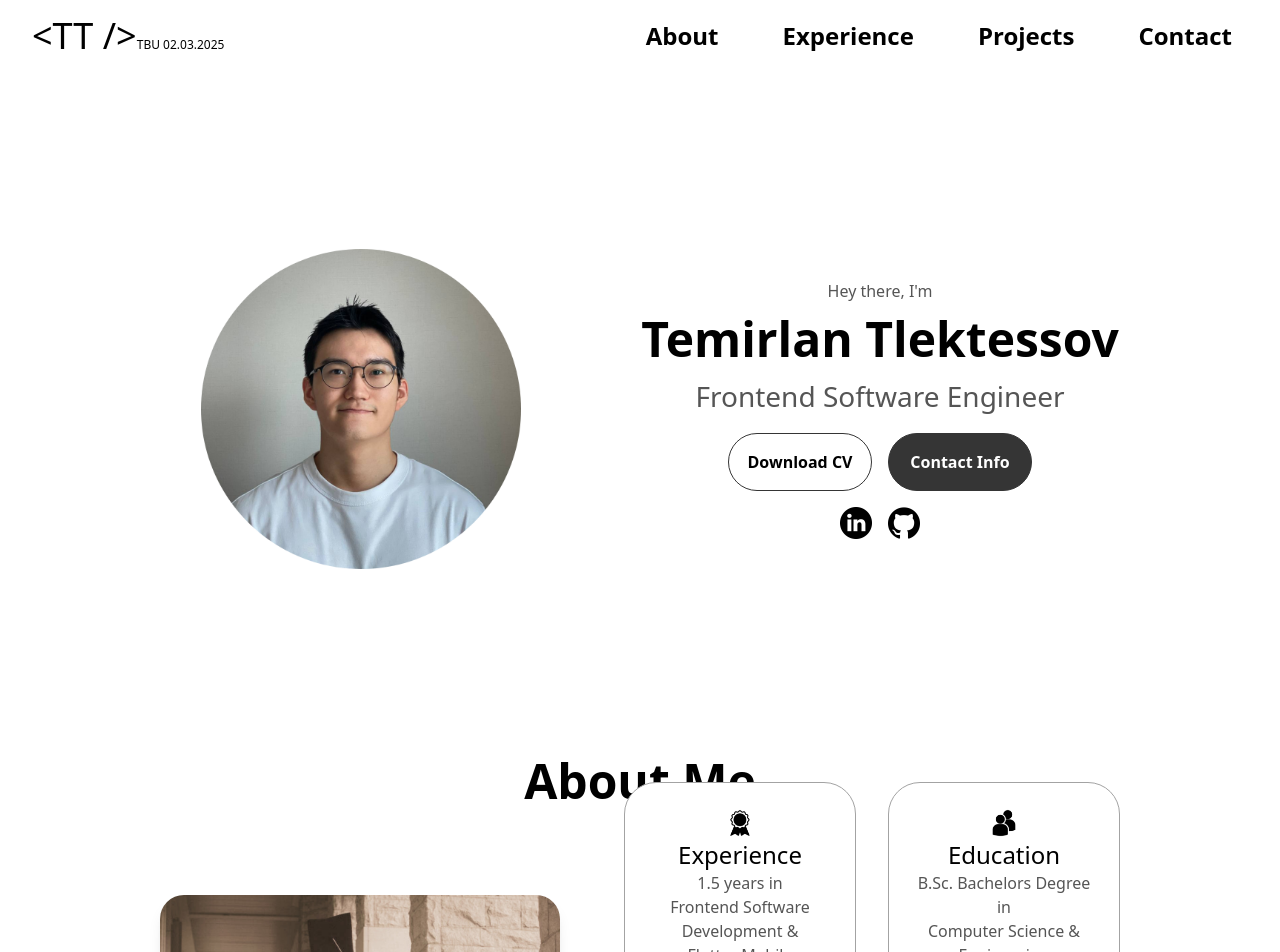
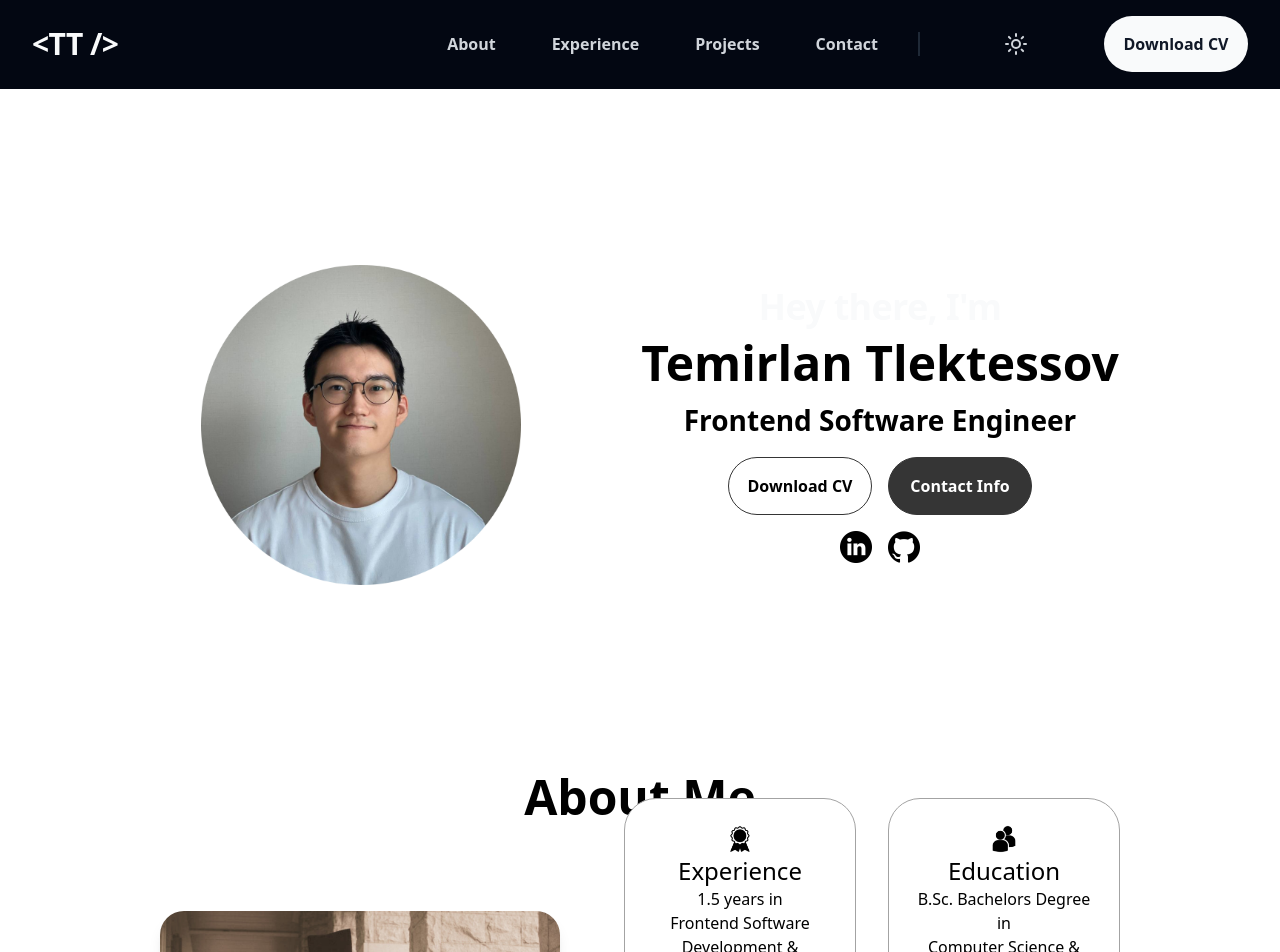
Before and after one commit to ttlektessov/tlektessov.github.io, a React (Vite) app: page / in a window 1280 px wide. Shown: the top 952 px of the page. Built offline with nearby package versions, Linux system fonts and the light colour scheme.

Commit message:
design upd, added button, iconbutton, drawer components

```diff
--- a/index.html
+++ b/index.html
@@ -1,4 +1,4 @@
-<!DOCTYPE html>
+<!doctype html>
 <html lang="en">
   <head>
     <meta charset="UTF-8" />
--- a/package.json
+++ b/package.json
@@ -13,7 +13,9 @@
     "deploy": "gh-pages -d dist"
   },
   "dependencies": {
+    "@radix-ui/react-dialog": "^1.1.6",
     "@tailwindcss/vite": "^4.0.9",
+    "lucide-react": "^0.477.0",
     "react": "^19.0.0",
     "react-dom": "^19.0.0",
     "tailwindcss": "^4.0.9"
--- a/src/App.jsx
+++ b/src/App.jsx
@@ -7,20 +7,20 @@ import Projects from "./components/Projects/Projects";
 import Contact from "./components/Contact/Contact";
 import Footer from "./components/Footer/Footer";
 import useWindowSize from "./useWindowSize";
+import { useState, useEffect } from "react";
 function App() {
-  const { width } = useWindowSize();
-  if (width <= 600) {
-    return (
-      <div className="flex items-center justify-center h-screen">
-        <p className="text-center text-xl">
-          In development, check the portfolio from PC <br /> TBU 02.03.2025
-        </p>
-      </div>
-    );
-  } else {
+  const [darkMode, setDarkMode] = useState("dark");
+  useEffect(() => {
+    document.documentElement.classList.toggle("dark", darkMode === "dark");
+  }, []);
+  function toggleDarkMode() {
+    const newMode = darkMode === "dark" ? "light" : "dark";
+    setDarkMode(newMode);
+    document.documentElement.classList.toggle("dark", newMode === "dark");
+  }
   return (
     <>
-        <Header />
+      <Header darkMode={darkMode} toggleDarkMode={toggleDarkMode} />
       <Profile />
       <About />
       <Experience />
@@ -30,6 +30,5 @@ function App() {
     </>
   );
 }
-}
 
 export default App;
--- /dev/null
+++ b/src/assets.js
@@ -0,0 +1,45 @@
+// Images
+import profilePic from "./assets/profile-pic.png";
+import patronWebsite from "./assets/patron_website.png";
+import mindsightMobile from "./assets/mindsight_mobile.png";
+import adminPage from "./assets/admin_page.png";
+import checkmark from "./assets/checkmark.png";
+import arrow from "./assets/arrow.png";
+import education from "./assets/education.png";
+import experience from "./assets/experience.png";
+import email from "./assets/email.png";
+import github from "./assets/github.png";
+import linkedin from "./assets/linkedin.png";
+
+// Documents
+import resume from "./assets/Temirlan_Tlektessov_Resume.pdf";
+
+// Icons
+// If you have any icon imports, add them here
+
+// Export all assets
+export const images = {
+  profilePic,
+  patronWebsite,
+  mindsightMobile,
+  adminPage,
+  checkmark,
+  arrow,
+  education,
+  experience,
+  email,
+  github,
+  linkedin,
+};
+
+export const documents = {
+  resume,
+};
+
+// Default export for importing everything
+const assets = {
+  images,
+  documents,
+};
+
+export default assets;
--- /dev/null
+++ b/src/components/General/Button.jsx
@@ -0,0 +1,17 @@
+import React, { forwardRef } from "react";
+
+const Button = forwardRef(({ className = "", children, ...props }, ref) => {
+  return (
+    <button
+      className={`inline-flex items-center justify-center rounded-xl bg-gray-900 px-4 py-1.5 font-medium text-gray-50 transition-colors duration-200 hover:cursor-pointer hover:bg-gray-700 active:bg-gray-800 ${className}`}
+      ref={ref}
+      {...props}
+    >
+      {children}
+    </button>
+  );
+});
+
+Button.displayName = "Button";
+
+export default Button;
--- /dev/null
+++ b/src/components/General/Drawer.jsx
@@ -0,0 +1,62 @@
+import * as React from "react";
+import * as DrawerPrimitive from "@radix-ui/react-dialog";
+
+const Drawer = DrawerPrimitive.Root;
+const DrawerTrigger = DrawerPrimitive.Trigger;
+const DrawerClose = DrawerPrimitive.Close;
+const DrawerTitle = React.forwardRef(({ className, ...props }, ref) => (
+  <DrawerPrimitive.Title ref={ref} className={className} {...props} />
+));
+DrawerTitle.displayName = DrawerPrimitive.Title.displayName;
+
+const VisuallyHidden = React.forwardRef(({ children, ...props }, ref) => (
+  <span
+    ref={ref}
+    className="absolute -m-px h-px w-px overflow-hidden border-0 p-0 whitespace-nowrap"
+    {...props}
+  >
+    {children}
+  </span>
+));
+VisuallyHidden.displayName = "VisuallyHidden";
+
+const DrawerPortal = ({ className, ...props }) => (
+  <DrawerPrimitive.Portal className={className} {...props} />
+);
+DrawerPortal.displayName = DrawerPrimitive.Portal.displayName;
+
+const DrawerOverlay = React.forwardRef(({ className, ...props }, ref) => (
+  <DrawerPrimitive.Overlay
+    className={`fixed inset-0 z-50 bg-gray-900/10 opacity-100 backdrop-blur-sm ${className || ""}`}
+    {...props}
+    ref={ref}
+  />
+));
+DrawerOverlay.displayName = DrawerPrimitive.Overlay.displayName;
+
+const DrawerContent = React.forwardRef(
+  ({ className, side = "right", children, ...props }, ref) => (
+    <DrawerPortal>
+      <DrawerOverlay />
+      <DrawerPrimitive.Content
+        ref={ref}
+        className={`bg-gray-default fixed inset-y-0 z-50 shadow-2xl ring-1 ring-black/10 transition-all duration-100 ease-in-out ${
+          side === "right" ? "right-0" : "left-0"
+        } h-full w-full max-w-xs ${className || ""}`}
+        {...props}
+      >
+        {children}
+      </DrawerPrimitive.Content>
+    </DrawerPortal>
+  ),
+);
+DrawerContent.displayName = DrawerPrimitive.Content.displayName;
+
+export {
+  Drawer,
+  DrawerTrigger,
+  DrawerClose,
+  DrawerContent,
+  DrawerTitle,
+  VisuallyHidden,
+};
--- /dev/null
+++ b/src/components/General/IconButton.jsx
@@ -0,0 +1,40 @@
+import React, { forwardRef } from "react";
+
+const IconButton = forwardRef(
+  (
+    {
+      className = "",
+      size = "md",
+      showTooltip = false,
+      tooltipText = "",
+      children,
+      ...props
+    },
+    ref,
+  ) => {
+    const baseClasses =
+      "hover:cursor-pointer flex justify-center items-center hover:bg-gray-100 active:bg-gray-200 rounded-lg p-1.5 transition-colors duration-200";
+    const iconClasses = "[&_svg]:stroke-gray-600 [&_svg]:hover:stroke-gray-700";
+    const sizeClasses = {
+      md: "[&_svg]:w-6 [&_svg]:h-6",
+      lg: "[&_svg]:w-8 [&_svg]:h-8",
+    };
+
+    const buttonClasses = `relative ${baseClasses} ${iconClasses} ${sizeClasses[size]} ${className}`;
+
+    return (
+      <button className={buttonClasses} ref={ref} {...props}>
+        {children}
+        {showTooltip && tooltipText.length > 0 && (
+          <span className="absolute -top-8 rounded-lg bg-gray-200 px-2 py-1 text-sm">
+            {tooltipText}
+          </span>
+        )}
+      </button>
+    );
+  },
+);
+
+IconButton.displayName = "IconButton";
+
+export default IconButton;
--- a/src/components/Header/Header.jsx
+++ b/src/components/Header/Header.jsx
@@ -2,66 +2,134 @@ import React from "react";
 import { useState, useEffect } from "react";
 import useScroll from "../Hooks/use-scroll";
 import useWindowSize from "../Hooks/use-windows-size";
+import { MoonStar, Sun, Menu, X } from "lucide-react";
+import { documents } from "../../assets";
+import {
+  Drawer,
+  DrawerTrigger,
+  DrawerClose,
+  DrawerContent,
+  DrawerTitle,
+} from "../General/Drawer";
+import IconButton from "../General/IconButton";
+import Button from "../General/Button";
 
-export default function Header() {
-  const scrolled = useScroll(40);
+export default function Header({ darkMode, toggleDarkMode }) {
+  const scrolled = useScroll();
+  const size = useWindowSize();
   const [isOpen, setIsOpen] = useState(false);
-  const size = useWindowSize();
-
-  // close sidebar if open in screen size < 768px
   useEffect(() => {
     if (size?.width && size?.width > 767 && isOpen) {
       setIsOpen(false);
     }
   }, [size, isOpen]);
+
+  const NAV_LINKS = [
+    { label: "About", href: "#about" },
+    { label: "Experience", href: "#experience" },
+    { label: "Projects", href: "#projects" },
+    { label: "Contact", href: "#contact" },
+  ];
+
   return (
     <header
       className={
-        scrolled
-          ? "bg-gray/50 backdrop-blur-xl md:border-gray-100"
-          : "bg-gray sticky top-0 z-30 w-full border-b border-transparent max-md:border-gray-100"
+        darkMode +
+        " " +
+        (scrolled
+          ? "sticky top-0 z-30 w-full border-b border-transparent bg-gray-50 backdrop-blur-xl max-md:border-gray-100 md:border-gray-100"
+          : "bg-gray-default sticky top-0 z-30 w-full border-b border-transparent max-md:border-gray-100")
       }
     >
-      <div className="mx-auto flex w-full max-w-7xl items-center justify-between p-4 md:px-8">
-        <div className="text-4xl font-normal">
-          {"<TT />"}
-          <span className="text-xs">TBU 02.03.2025</span>
+      <div className="bg-gray-default mx-auto flex w-full max-w-7xl items-center justify-between p-4 md:px-8">
+        <div className="h3">{"<TT />"}</div>
+        {/* desktop menu */}
+        <div className="hidden items-center gap-6 md:flex">
+          <ul className="flex list-none items-center gap-6">
+            {NAV_LINKS.map((link, index) => (
+              <li key={index}>
+                <a
+                  onClick={() => (window.location.href = link.href)}
+                  className="body2 hover:cursor-pointer"
+                >
+                  {link.label}
+                </a>
+              </li>
+            ))}
+          </ul>
+          <div className="h-6 w-0.5 bg-gray-100"></div>
+          <div className="flex items-center gap-4">
+            <IconButton onClick={toggleDarkMode}>
+              {darkMode === "dark" ? <Sun color="#ffffff" /> : <MoonStar />}
+            </IconButton>
+            <Button
+              className="w-full" // Additional classes
+              onClick={() => window.open(documents.resume)}
+            >
+              Download CV
+            </Button>
+            {/* <button
+              className="inline-flex items-center justify-center rounded-xl bg-gray-900 px-4 py-1.5 font-medium text-gray-50 transition-colors duration-200 hover:bg-gray-700 active:bg-gray-800"
+              onClick={() => window.open(documents.resume)}
+            >
+              Download CV
+            </button> */}
+          </div>
         </div>
 
-        <ul className="flex gap-[2rem] text-2xl font-normal">
-          <li>
-            <a
-              onClick={() => (window.location.href = "#about")}
-              className="hover:cursor-pointer"
-            >
-              About
-            </a>
-          </li>
-          <li>
-            <a
-              onClick={() => (window.location.href = "#experience")}
-              className="hover:cursor-pointer"
-            >
-              Experience
-            </a>
-          </li>
-          <li>
-            <a
-              onClick={() => (window.location.href = "#projects")}
-              className="hover:cursor-pointer"
-            >
-              Projects
-            </a>
-          </li>
-          <li>
-            <a
-              onClick={() => (window.location.href = "#contact")}
-              className="hover:cursor-pointer"
-            >
-              Contact
-            </a>
-          </li>
-        </ul>
+        {/* mobile menu */}
+        <Drawer open={isOpen} onOpenChange={setIsOpen}>
+          <DrawerTrigger asChild className="flex md:hidden">
+            <IconButton>
+              <Menu className="h-6 w-6 text-gray-600" />
+            </IconButton>
+          </DrawerTrigger>
+          <DrawerContent>
+            <DrawerTitle className="sr-only">Navigation Menu</DrawerTitle>
+            <div className="flex items-center justify-between border-b border-gray-100 p-4">
+              <div className="h3">{"<TT />"}</div>
+              <DrawerClose asChild>
+                <IconButton>
+                  <X className="h-6 w-6 text-gray-600" />
+                </IconButton>
+              </DrawerClose>
+            </div>
+            <div className="border-b border-gray-100 p-4">
+              <ul className="flex list-none flex-col gap-4">
+                {NAV_LINKS.map((link, index) => (
+                  <li key={index}>
+                    <a
+                      href={link.href}
+                      onClick={() => {
+                        const timeoutId = setTimeout(() => {
+                          setIsOpen(false);
+                          clearTimeout(timeoutId);
+                        }, 500);
+                      }}
+                      className="body2 block hover:cursor-pointer"
+                    >
+                      {link.label}
+                    </a>
+                  </li>
+                ))}
+              </ul>
+            </div>
+            <div className="flex flex-col gap-4 p-4">
+              <div className="flex items-center justify-between">
+                <p className="body2">Switch Theme</p>
+                <IconButton onClick={toggleDarkMode}>
+                  {darkMode === "dark" ? <Sun color="#ffffff" /> : <MoonStar />}
+                </IconButton>
+              </div>
+              <button
+                className="inline-flex w-full items-center justify-center rounded-xl bg-gray-900 px-4 py-1.5 font-medium text-gray-50 transition-colors duration-200 hover:bg-gray-700 active:bg-gray-800"
+                onClick={() => window.open(documents.resume)}
+              >
+                Download CV
+              </button>
+            </div>
+          </DrawerContent>
+        </Drawer>
       </div>
     </header>
   );
--- a/src/components/Hero/Profile.jsx
+++ b/src/components/Hero/Profile.jsx
@@ -7,11 +7,11 @@ import githubIcon from "../../assets/github.png";
 export default function Profile() {
   return (
     <section id="profile" className="profile-section">
-      <div className="mx-0 my-auto h-[400px] w-[400px]">
+      <div className="bg-gray-default mx-0 my-auto h-[400px] w-[400px]">
         <img src={profilePic} alt="Temirlan Tlektessov profile picture" />
       </div>
       <div className="self-center text-center">
-        <p className="font-semibold">Hey there, I'm</p>
+        <p className="h2">Hey there, I'm</p>
         <h1 className="text-[3rem] font-bold">Temirlan Tlektessov</h1>
         <p className="mb-[1rem] text-[1.75rem] font-bold">
           Frontend Software Engineer
--- a/src/components/Hooks/use-scroll.js
+++ b/src/components/Hooks/use-scroll.js
@@ -1,16 +1,15 @@
 import { useCallback, useEffect, useState } from "react";
 
-export default function useScroll({ threshold }) {
+export default function useScroll(threshold = 40) {
   const [scrolled, setScrolled] = useState(false);
 
   const onScroll = useCallback(() => {
-    setScrolled((window.scrollY || window.pageYOffset) > threshold);
+    setScrolled(window.scrollY > threshold);
   }, [threshold]);
 
   useEffect(() => {
     window.addEventListener("scroll", onScroll);
     return () => window.removeEventListener("scroll", onScroll);
   }, [onScroll]);
-
   return scrolled;
 }
--- a/src/index.css
+++ b/src/index.css
@@ -1,40 +1,55 @@
 @import "tailwindcss";
 
 :root {
-  --app-gray-default: #ffffff; /* 255 255 255 */
-  --app-gray-50: #f9fafb; /* 249 250 251 */
-  --app-gray-100: #f3f4f6; /* 243 244 246 */
-  --app-gray-200: #e5e7eb; /* 229 231 235 */
-  --app-gray-300: #d1d5db; /* 209 213 219 */
-  --app-gray-400: #9ca3af; /* 156 163 175 */
-  --app-gray-500: #6b7280; /* 107 114 128 */
-  --app-gray-600: #4b5563; /* 75 85 99 */
-  --app-gray-700: #374151; /* 55 65 81 */
-  --app-gray-800: #1f2937; /* 31 41 55 */
-  --app-gray-900: #111827; /* 17 24 39 */
-  --app-gray-950: #030712; /* 3 7 18 */
+  --color-gray-default: #ffffff;
+  --color-gray-50: #f9fafb;
+  --color-gray-100: #f3f4f6;
+  --color-gray-200: #e5e7eb;
+  --color-gray-300: #d1d5db;
+  --color-gray-400: #9ca3af;
+  --color-gray-500: #6b7280;
+  --color-gray-600: #4b5563;
+  --color-gray-700: #374151;
+  --color-gray-800: #1f2937;
+  --color-gray-900: #111827;
+  --color-gray-950: #030712;
 }
 
 .dark {
-  --app-gray-default: #030712; /* 3 7 18 */
-  --app-gray-50: #111827; /* 17 24 39 */
-  --app-gray-100: #1f2937; /* 31 41 55 */
-  --app-gray-200: #374151; /* 55 65 81 */
-  --app-gray-300: #4b5563; /* 75 85 99 */
-  --app-gray-400: #6b7280; /* 107 114 128 */
-  --app-gray-500: #9ca3af; /* 156 163 175 */
-  --app-gray-600: #d1d5db; /* 209 213 219 */
-  --app-gray-700: #e5e7eb; /* 229 231 235 */
-  --app-gray-800: #f3f4f6; /* 243 244 246 */
-  --app-gray-900: #f9fafb; /* 249 250 251 */
-  --app-gray-950: #ffffff; /* 255 255 255 */
+  --color-gray-default: #030712;
+  --color-gray-50: #111827;
+  --color-gray-100: #1f2937;
+  --color-gray-200: #374151;
+  --color-gray-300: #4b5563;
+  --color-gray-400: #6b7280;
+  --color-gray-500: #9ca3af;
+  --color-gray-600: #d1d5db;
+  --color-gray-700: #e5e7eb;
+  --color-gray-800: #f3f4f6;
+  --color-gray-900: #f9fafb;
+  --color-gray-950: #ffffff;
 }
+
+@custom-variant dark (&:is(.dark *));
+
 @theme {
-  --font-poppins: Poppins, sans-serif;
+  --color-gray-default: rgb(var(--color-gray-default) / <alpha-value>);
+  --color-gray-50: rgb(var(--color-gray-50) / <alpha-value>);
+  --color-gray-100: rgb(var(--color-gray-100) / <alpha-value>);
+  --color-gray-200: rgb(var(--color-gray-200) / <alpha-value>);
+  --color-gray-300: rgb(var(--color-gray-300) / <alpha-value>);
+  --color-gray-400: rgb(var(--color-gray-400) / <alpha-value>);
+  --color-gray-500: rgb(var(--color-gray-500) / <alpha-value>);
+  --color-gray-600: rgb(var(--color-gray-600) / <alpha-value>);
+  --color-gray-700: rgb(var(--color-gray-700) / <alpha-value>);
+  --color-gray-800: rgb(var(--color-gray-800) / <alpha-value>);
+  --color-gray-900: rgb(var(--color-gray-900) / <alpha-value>);
+  --color-gray-950: rgb(var(--color-gray-950) / <alpha-value>);
 }
 body {
   --font-poppins: Poppins, sans-serif;
 }
+
 @layer components {
   .h1 {
     @apply text-4xl font-semibold text-gray-900 md:text-5xl md:font-bold md:tracking-[-0.02em] lg:text-6xl lg:leading-[72px];
@@ -64,6 +79,7 @@ body {
     @apply text-sm text-gray-600;
   }
 }
+
 /* Below is old design */
 section {
   @apply m-[0_10rem] box-border h-[96vh] min-h-fit pt-[4vh];
@@ -76,8 +92,7 @@ a,
 button {
   @apply transition delay-150 duration-300;
 }
-
-p {
+*/ p {
   @apply font-medium text-[#555555];
 }
 
--- a/src/main.jsx
+++ b/src/main.jsx
@@ -6,5 +6,5 @@ import App from "./App.jsx";
 createRoot(document.getElementById("root")).render(
   <StrictMode>
     <App />
-  </StrictMode>
+  </StrictMode>,
 );
```
Also changed, not shown: 1 other file (tests, documents, lock files or other folders). Lines whose indentation alone changed are shown as unchanged.
